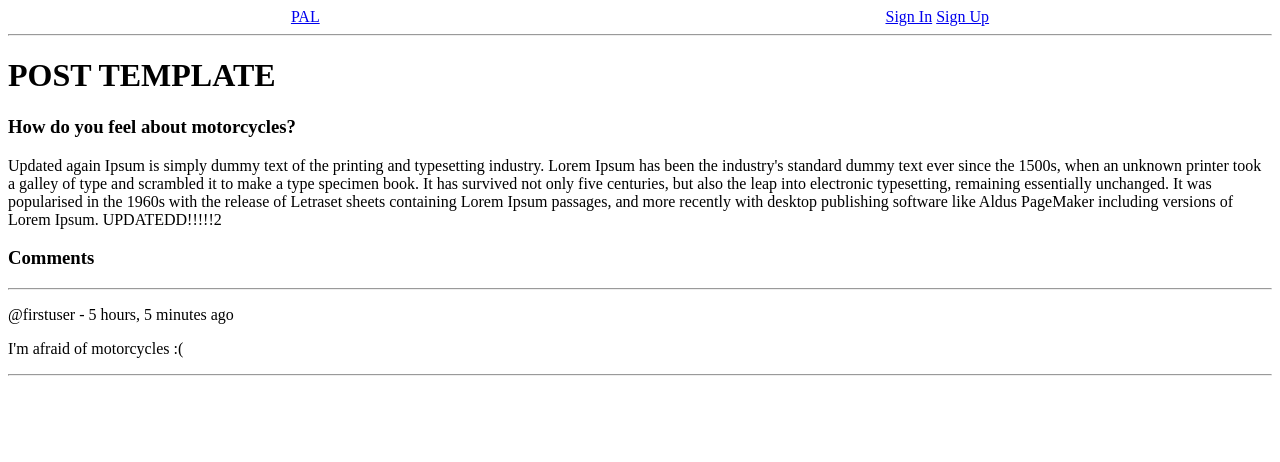
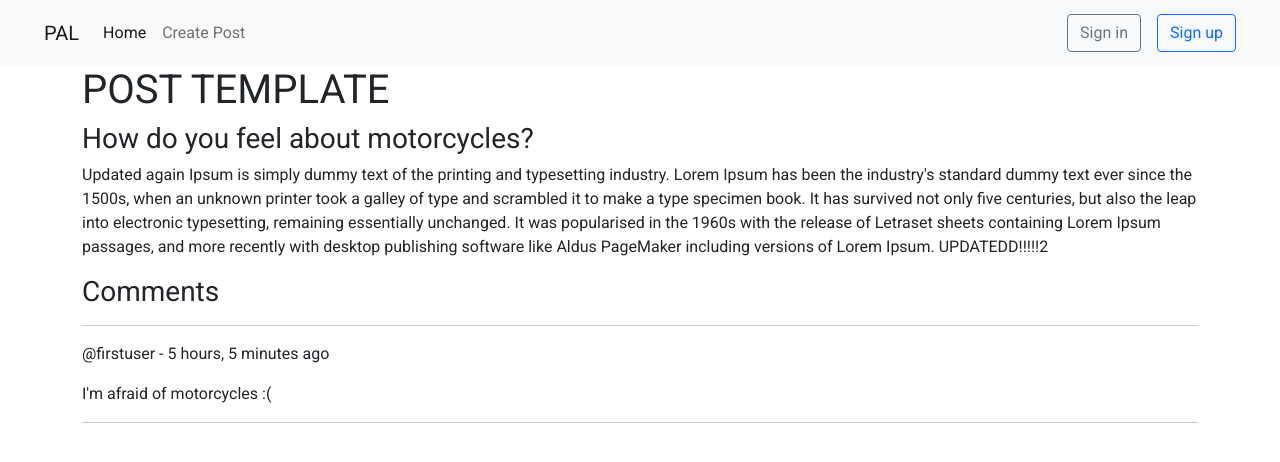
Before and after one commit to vladblk/G608-WebAppProgramming1, a Django app: page /post/1/ in a window 1280 px wide. Shown: the top 462 px of the page. Run offline with Django 4.2, Linux system fonts and the light colour scheme; data comes from the database, SQL or seed files in the repository; both versions use the stored data as it was after the commit.

Commit message:
initial homepage design

```diff
--- a/PAL - final project/pal/pal/settings.py
+++ b/PAL - final project/pal/pal/settings.py
@@ -121,6 +121,9 @@ USE_TZ = True
 # https://docs.djangoproject.com/en/4.0/howto/static-files/
 
 STATIC_URL = 'static/'
+STATICFILES_DIRS = [
+    BASE_DIR / "static",
+]
 
 # Default primary key field type
 # https://docs.djangoproject.com/en/4.0/ref/settings/#default-auto-field
--- /dev/null
+++ b/PAL - final project/pal/static/styles/base.css
@@ -0,0 +1,19 @@
+@import url('https://fonts.googleapis.com/css2?family=Roboto:wght@400;700&display=swap');
+
+*, *::before, *::after {
+    margin: 0;
+    padding: 0;
+    box-sizing: border-box;
+}
+
+/* html {
+    font-size: 62.5%;
+} */
+
+body {
+    font-family: 'Roboto', sans-serif;
+}
+
+a {
+    text-decoration: none;
+}
--- /dev/null
+++ b/PAL - final project/pal/static/styles/main.css
@@ -0,0 +1,20 @@
+@import url('base.css');
+@import url('navbar.css');
+
+.card-text {
+    text-overflow: ellipsis;
+    white-space: nowrap;
+    overflow: hidden;
+}
+
+.card-header p {
+    margin-bottom: 0;
+}
+
+.btn-outline-primary {
+    margin-left: 1rem;
+}
+
+.navbar {
+    padding: .8rem 2rem;
+}
--- a/PAL - final project/pal/templates/main.html
+++ b/PAL - final project/pal/templates/main.html
@@ -1,18 +1,27 @@
 <!DOCTYPE html>
+
+{% load static %}
+
 <html lang="en">
 <head>
   <meta charset="UTF-8">
   <meta http-equiv="X-UA-Compatible" content="IE=edge">
   <meta name="viewport" content="width=device-width, initial-scale=1.0">
+  <link href="https://cdn.jsdelivr.net/npm/bootstrap@5.1.3/dist/css/bootstrap.min.css" rel="stylesheet" integrity="sha384-1BmE4kWBq78iYhFldvKuhfTAU6auU8tT94WrHftjDbrCEXSU1oBoqyl2QvZ6jIW3" crossorigin="anonymous">
+  <link rel="stylesheet" href="{% static 'styles/main.css' %}">
   <title>PAL</title>
 </head>
 <body>
 
   {% include 'navbar.html' %}
 
-  {% block content %}
+  <div class="container">
+    {% block content %}
+    {% endblock content %}
+  </div>
 
-  {% endblock content %}
+
+  <script src="https://cdn.jsdelivr.net/npm/bootstrap@5.1.3/dist/js/bootstrap.bundle.min.js" integrity="sha384-ka7Sk0Gln4gmtz2MlQnikT1wXgYsOg+OMhuP+IlRH9sENBO0LRn5q+8nbTov4+1p" crossorigin="anonymous"></script>
 
 </body>
 </html>
--- a/PAL - final project/pal/templates/navbar.html
+++ b/PAL - final project/pal/templates/navbar.html
@@ -1,26 +1,49 @@
-<style>
-    nav {
-        display: flex;
-        justify-content: space-around;
-        align-items: center;
-    }
-</style>
+{% comment %} <nav class="navbar">
+    <a href="{% url 'posts:index' %}" class="navbar__logo">PAL</a>
 
-<nav>
-    <a href="{% url 'posts:index' %}">PAL</a>
-
-    <div>
+    <div class="navbar__btn-container">
         {% if request.user.is_authenticated %}
             <p>Hello, {{ request.user.username }} </p>
-            <a href="{% url 'user:log-out' %}">Log Out</a>
+            <a href="{% url 'user:log-out' %}" class="navbar__btn-container--logout">Log Out</a>
         {% else %}
-            <a href="{% url 'user:sign-in' %}">Sign In</a>
-            <a href="{% url 'user:sign-up' %}">Sign Up</a>
+            <a href="{% url 'user:sign-in' %}" class="navbar__btn-container--signin">Sign in</a>
+            <a href="{% url 'user:sign-up' %}" class="navbar__btn-container--signup">Sign up</a>
         {% endif %}
     </div>
 
-</nav>
+</nav> {% endcomment %}
 
+<nav class="navbar navbar-expand-lg navbar-light bg-light">
+    <div class="container-fluid">
+      <a class="navbar-brand" href="#">PAL</a>
+      <button class="navbar-toggler" type="button" data-bs-toggle="collapse" data-bs-target="#navbarSupportedContent" aria-controls="navbarSupportedContent" aria-expanded="false" aria-label="Toggle navigation">
+        <span class="navbar-toggler-icon"></span>
+      </button>
+      <div class="collapse navbar-collapse" id="navbarSupportedContent">
+        <ul class="navbar-nav me-auto mb-2 mb-lg-0">
+          <li class="nav-item">
+            <a class="nav-link active" aria-current="page" href="{% url 'posts:index' %}">Home</a>
+          </li>
+          <li class="nav-item">
+            <a class="nav-link" href="#">Create Post</a>
+          </li>
+        </ul>
 
+        {% comment %} <form class="d-flex mr-5">
+          <input class="form-control me-2" type="search" placeholder="Search" aria-label="Search">
+          <button class="btn btn-outline-success" type="submit">Search</button>
+        </form> {% endcomment %}
 
-<hr />
+        <div class="d-flex justify-content-center">
+            {% if request.user.is_authenticated %}
+                <p class="nav-item">Hello, {{ request.user.username }} </p>
+                <a href="{% url 'user:log-out' %}" class="btn btn-secondary">Log Out</a>
+            {% else %}
+                <a href="{% url 'user:sign-in' %}" class="btn btn-outline-secondary">Sign in</a>
+                <a href="{% url 'user:sign-up' %}" class="btn btn-outline-primary">Sign up</a>
+            {% endif %}
+        </div>
+
+      </div>
+    </div>
+  </nav>
```
Also changed, not shown: PAL - final project/pal/posts/templates/posts/home.html (+21 -7 lines), PAL - final project/pal/static/styles/navbar.css (added, +34 -0 lines), PAL - final project/pal/db.sqlite3.
